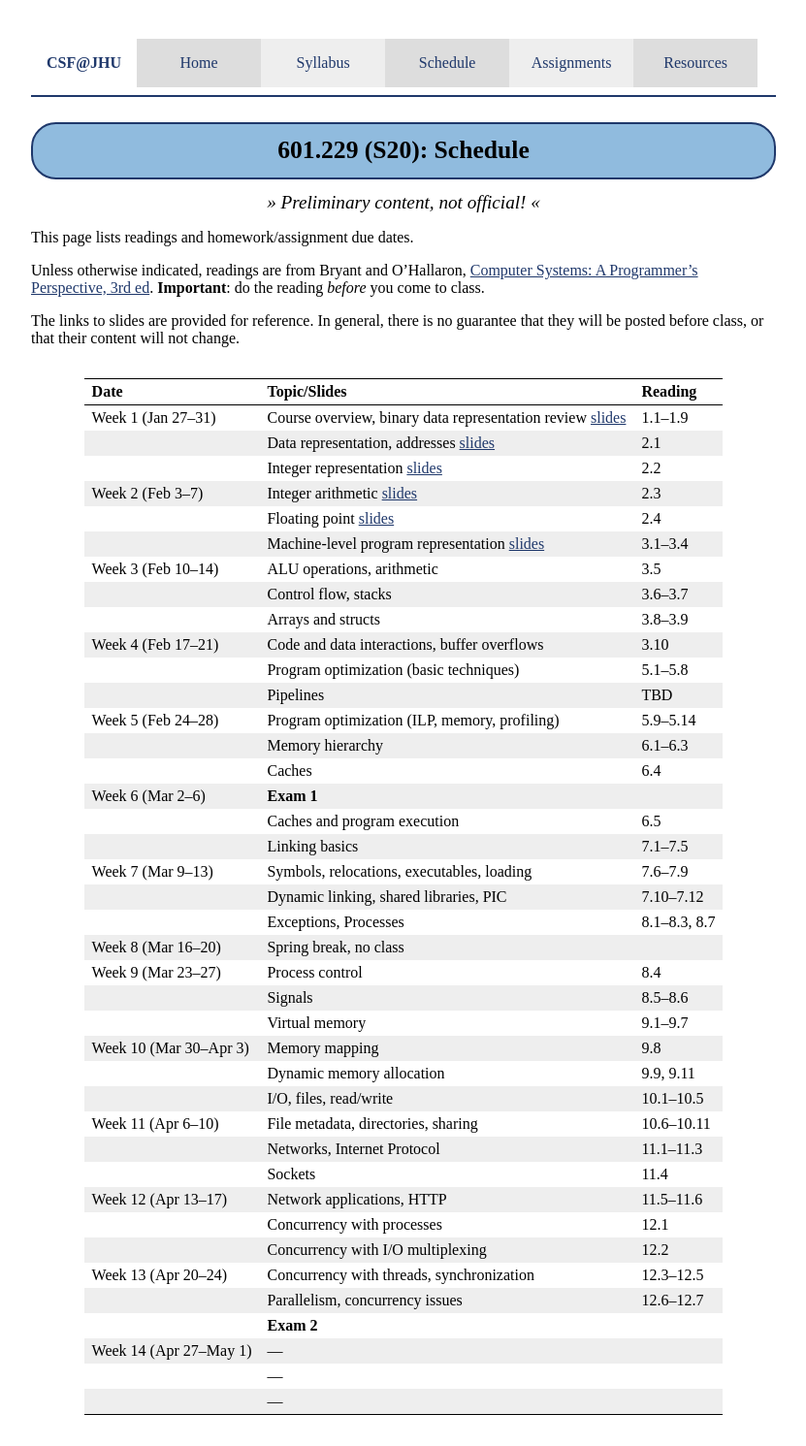
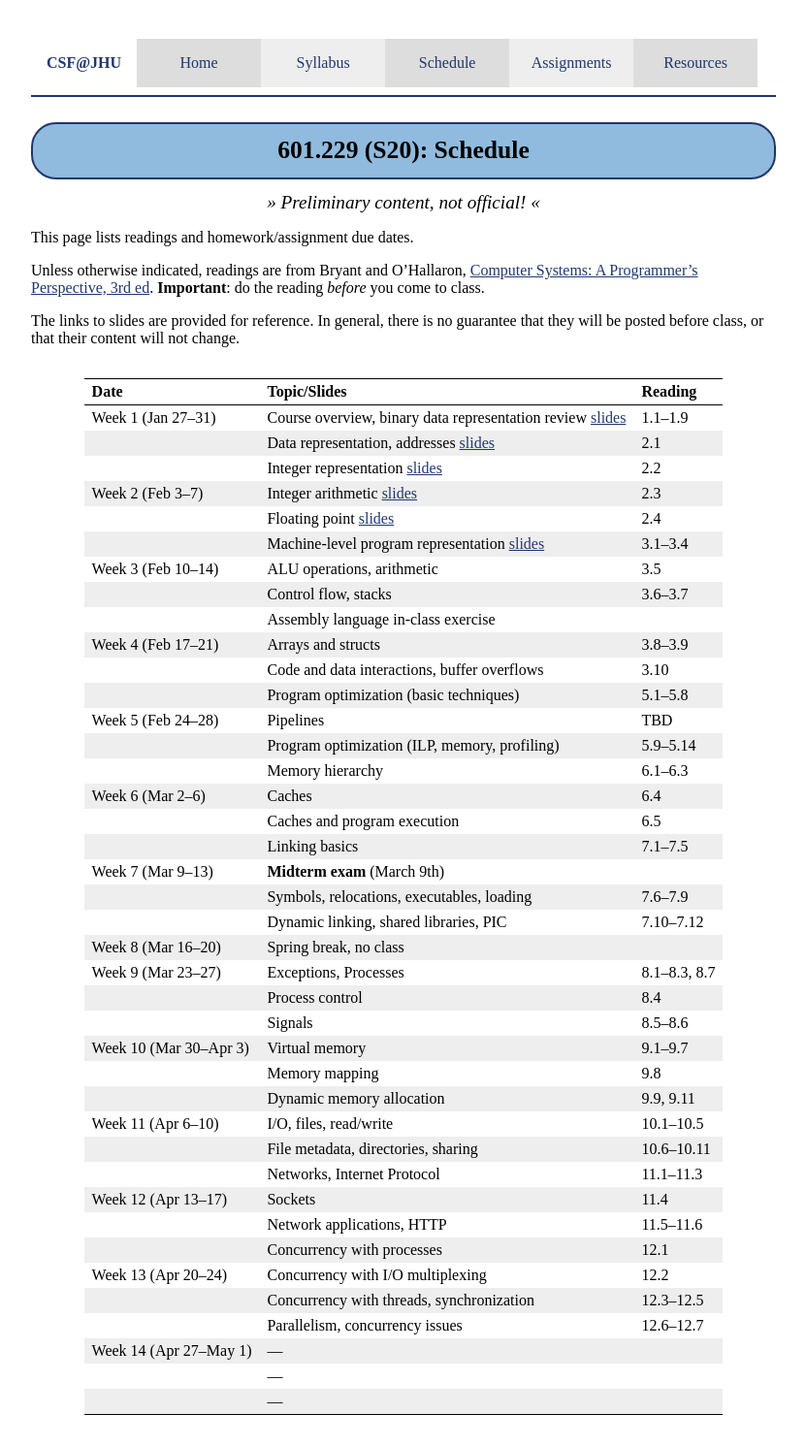
Before and after one commit to jhucsf/spring2020, a Jekyll site: the page built from schedule.md, in a window 1280 px wide. Shown: the whole page at 97% size, without its empty margins (224-1055 px from the left). Built offline with Jekyll 4.4.1, drawn with Linux system fonts in a browser that asks for light colours.

Commit message:
just do one midterm (Monday, March 9th)

```diff
--- a/schedule.md
+++ b/schedule.md
@@ -20,35 +20,35 @@ Week 2 (Feb 3–7)   | Integer arithmetic [slides](lectures/lecture04-public.pdf
                    | Machine-level program representation [slides](lectures/lecture06-public.pdf) | 3.1–3.4
 Week 3 (Feb 10–14) | ALU operations, arithmetic | 3.5 |
                    | Control flow, stacks | 3.6–3.7 |
-                   | Arrays and structs | 3.8–3.9
-Week 4 (Feb 17–21) | Code and data interactions, buffer overflows | 3.10
+                   | Assembly language in-class exercise |
+Week 4 (Feb 17–21) | Arrays and structs | 3.8–3.9
+                   | Code and data interactions, buffer overflows | 3.10
                    | Program optimization (basic techniques) | 5.1–5.8 |
-                   | Pipelines | TBD
-Week 5 (Feb 24–28) | Program optimization (ILP, memory, profiling) | 5.9–5.14
+Week 5 (Feb 24–28) | Pipelines | TBD
+                   | Program optimization (ILP, memory, profiling) | 5.9–5.14
                    | Memory hierarchy | 6.1–6.3 |
-                   | Caches | 6.4
-Week 6 (Mar 2–6)   | **Exam 1**
+Week 6 (Mar 2–6)   | Caches | 6.4
                    | Caches and program execution | 6.5 |
                    | Linking basics | 7.1–7.5 |
-Week 7 (Mar 9–13)  | Symbols, relocations, executables, loading | 7.6–7.9
+Week 7 (Mar 9–13)  | **Midterm exam** (March 9th)
+                   | Symbols, relocations, executables, loading | 7.6–7.9
                    | Dynamic linking, shared libraries, PIC | 7.10–7.12 |
-                   | Exceptions, Processes | 8.1–8.3, 8.7
 Week 8 (Mar 16–20) | Spring break, no class
-Week 9 (Mar 23–27) | Process control | 8.4
+Week 9 (Mar 23–27) | Exceptions, Processes | 8.1–8.3, 8.7
+                   | Process control | 8.4
                    | Signals | 8.5–8.6 |
-                   | Virtual memory | 9.1–9.7
-Week 10 (Mar 30–Apr 3) | Memory mapping | 9.8
+Week 10 (Mar 30–Apr 3) | Virtual memory | 9.1–9.7
+                   | Memory mapping | 9.8
                    | Dynamic memory allocation | 9.9, 9.11 |
-                   | I/O, files, read/write | 10.1–10.5 |
-Week 11 (Apr 6–10) | File metadata, directories, sharing | 10.6–10.11
+Week 11 (Apr 6–10) | I/O, files, read/write | 10.1–10.5 |
+                   | File metadata, directories, sharing | 10.6–10.11
                    | Networks, Internet Protocol | 11.1–11.3 |
-                   | Sockets | 11.4
-Week 12 (Apr 13–17)| Network applications, HTTP | 11.5–11.6 |
+Week 12 (Apr 13–17)| Sockets | 11.4
+                   | Network applications, HTTP | 11.5–11.6 |
                    | Concurrency with processes | 12.1 |
-                   | Concurrency with I/O multiplexing | 12.2 |
-Week 13 (Apr 20–24)| Concurrency with threads, synchronization | 12.3–12.5
+Week 13 (Apr 20–24)| Concurrency with I/O multiplexing | 12.2 |
+                   | Concurrency with threads, synchronization | 12.3–12.5
                    | Parallelism, concurrency issues | 12.6–12.7 |
-                   | **Exam 2**
 Week 14 (Apr 27–May 1) | —
                    | — | |
                    | —
```
